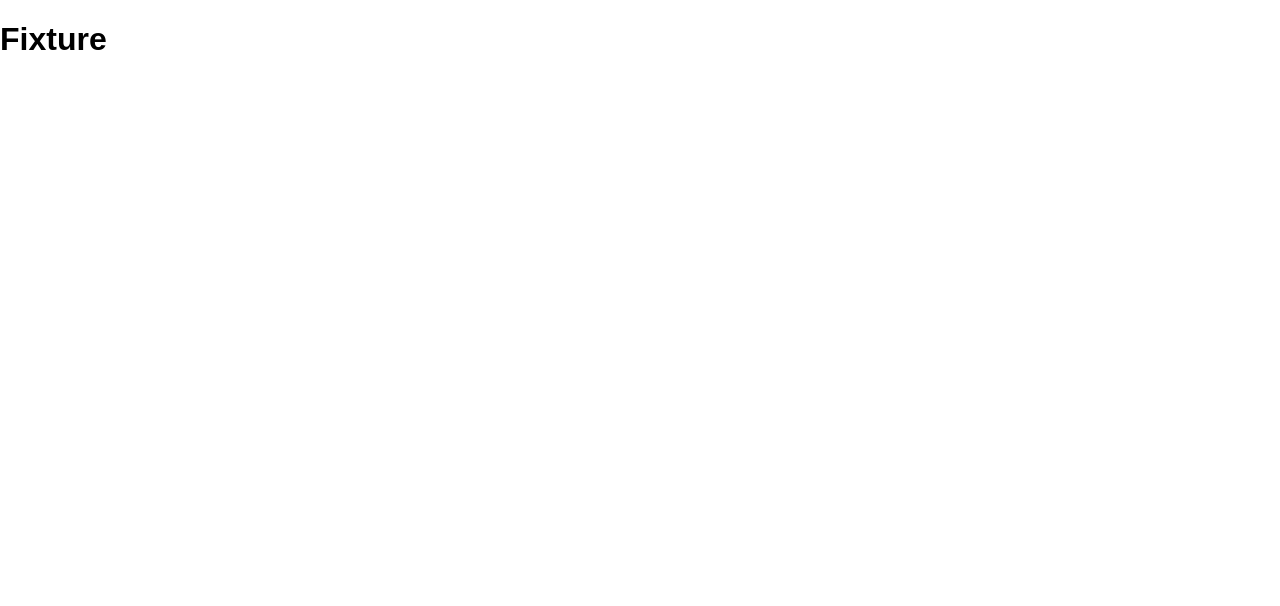
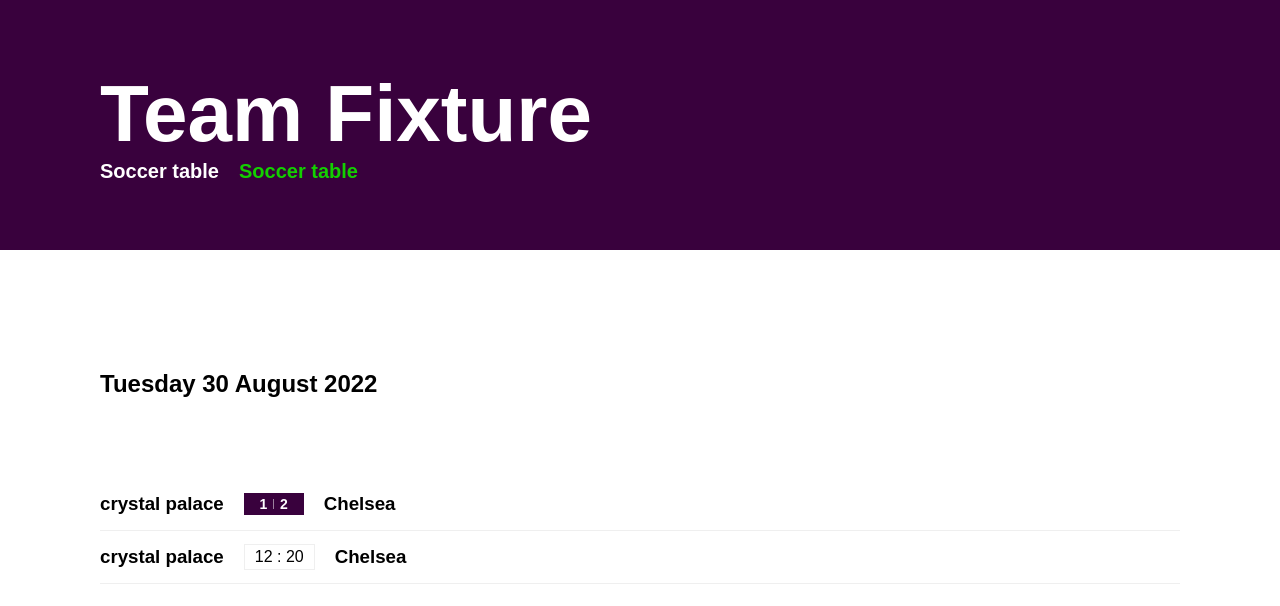
Before and after one commit to ninijosue/flank-source-soccer-test-impl, a React (Create React App) app: page /fixture/1 in a window 1280 px wide. Shown: the top 606 px of the page. Built offline with nearby package versions, Linux system fonts and the light colour scheme; a web font is replaced by a local one.

Commit message:
fixture details UI impl

```diff
--- a/src/destinations/fixture/index.js
+++ b/src/destinations/fixture/index.js
@@ -1,9 +1,38 @@
 import React from "react";
+import { Link } from "react-router-dom";
+import "./style.css";
 
 const TeamFixture = () => {
   return (
-    <div>
-      <h1>Fixture</h1>
+    <div className="fixtureContainer">
+      <div className="mainHead">
+        <div>
+          <h1 className="headText">Team Fixture</h1>
+          <div className="fixtureNavigation">
+            <Link to="/">Soccer table</Link>
+            <span>Soccer table</span>
+          </div>
+        </div>
+      </div>
+      <div className="fixtureRowContainer">
+        <h2 className="fixtureTitle">Tuesday 30 August 2022</h2>
+        <div className="fixtureDetails">
+          <h3>crystal palace</h3>
+          <div className="winings">
+            <span>1</span>
+            <span className="winingsDivider" />
+            <span>2</span>
+          </div>
+          <h3>Chelsea</h3>
+        </div>
+        <div className="fixtureDetails">
+          <h3>crystal palace</h3>
+          <div className="winingsWaitting">
+           <span>12 : 20</span>
+          </div>
+          <h3>Chelsea</h3>
+        </div>
+      </div>
     </div>
   );
 };
--- /dev/null
+++ b/src/destinations/fixture/style.css
@@ -0,0 +1,105 @@
+
+.fixtureContainer .mainHead {
+    background-color: var(--primary-color);
+    height: 250px;
+    display: grid;
+    align-items: center;
+    color: var(--main-white)
+}
+
+.fixtureContainer .mainHead .headText {
+    font-size: 80px;
+    text-transform: capitalize;
+    font-weight: bolder;
+    margin: 0;
+    margin: 0 var(--side-margin);
+}
+
+.fixtureContainer .fixtureNavigation{
+    margin: 0 var(--side-margin);
+    display: flex;
+    gap: 20px;
+    font-size: 20px;
+}
+
+.fixtureContainer .fixtureNavigation a{
+    color: var(--main-white);
+    font-weight: bold;
+    cursor: pointer;
+    text-decoration: none;
+    transition: .2s ease;
+}
+
+.fixtureContainer .fixtureNavigation a:hover{
+    transition: .2s ease;
+    color: var(--pure-green);
+    text-decoration: underline;
+}
+
+.fixtureContainer .fixtureNavigation span{
+    color: var(--pure-green);
+    font-weight: bold;
+}
+
+.fixtureContainer .fixtureRowContainer{
+    margin: 0 var(--side-margin);
+    margin-top: 120px;
+
+}
+
+.fixtureRowContainer .fixtureTitle{
+    font-weight: bold;
+    margin-bottom: 80px;
+}
+
+.fixtureContainer .fixtureDetails{
+    display: flex;
+    gap: 20px;
+    align-items: center;
+    border-bottom: 1px solid #efefef;
+    /* border-top: 1px solid #efefef; */
+}
+
+.fixtureContainer .fixtureDetails h3 {
+    margin: 15px 0;
+
+}
+
+
+.fixtureDetails .winings{
+    background-color: var(--primary-color);
+    color: var(--main-white);
+    display: flex;
+    width: 40px;
+    justify-content:space-evenly;
+    padding: 3px 10px;
+    align-items: center;
+
+}
+
+.fixtureDetails .winingsWaitting{
+    border: 1px solid #efefef;
+    color: var(--main-dark);
+    display: flex;
+    justify-content:space-evenly;
+    align-items: center;
+    padding: 3px 10px
+}
+
+.winingsWaitting span{
+    display: flex;
+    line-break: none;
+}
+
+.fixtureDetails .winings span{
+    font-weight: bold;
+    font-size: 14px;
+
+}
+
+.fixtureDetails .winings .winingsDivider{
+    width: 1px;
+    height: 10px;
+    background-color: var(--main-white);
+    opacity: .5;
+}
--- a/src/destinations/soccer-table/index.js
+++ b/src/destinations/soccer-table/index.js
@@ -44,7 +44,7 @@
       <tr className="tableBodyRow">
         <td className="positionNumber">1</td>
         <td>
-          <Link className="teamName" to="/home" >Arsenal</Link>
+          <Link className="teamName" to="/fixture/team" >Arsenal</Link>
         </td>
         <td>4</td>
         <td>4</td>
```
